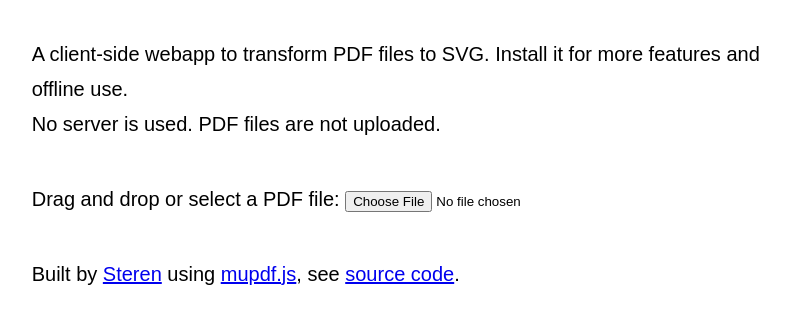
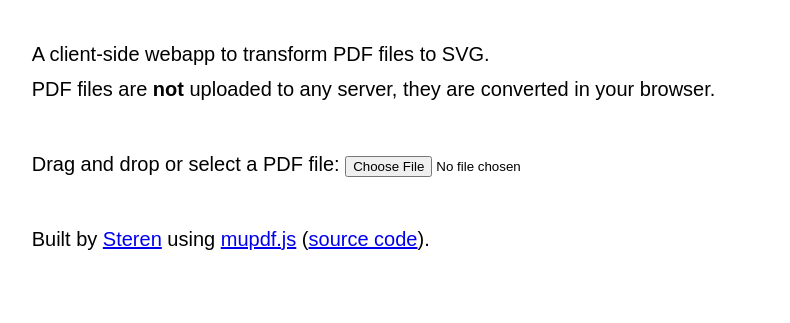
Before and after one commit to client-side-apps/pdf-to-svg, a website: page index.html in a window 1280 px wide. Shown: the part 253-576 px from the top of the page, without its empty margins (227-1017 px from the left). Drawn offline with Linux system fonts and the light colour scheme.

Commit message:
Change landing page copy

```diff
--- a/index.html
+++ b/index.html
@@ -68,8 +68,10 @@
 	<!-- <img src="icon.svg" alt="icon" class="icon"> -->
 	<h1>PDF to SVG</h1>
 	<p>
-	  A client-side webapp to transform PDF files to SVG. Install it for more features and offline use.<br>
-	  No server is used. PDF files are not uploaded.<br>
+	  A client-side webapp to transform PDF files to SVG.<br>
+	  <!-- Install it for more features and offline use.<br> -->
+
+	  PDF files are <b>not</b> uploaded to any server, they are converted in your browser.
   </p>
   </header>
 
@@ -84,7 +86,7 @@
   </main>
 
   <footer>
-	<p>Built by <a href="https://steren.fr">Steren</a> using <a href="https://github.com/ArtifexSoftware/mupdf.js">mupdf.js</a>, see <a href="https://github.com/client-side-apps/pdf-to-svg">source code</a>.</p>
+	<p>Built by <a target="_blank" href="https://steren.fr">Steren</a> using <a target="_blank" href="https://github.com/ArtifexSoftware/mupdf.js">mupdf.js</a> (<a href="https://github.com/client-side-apps/pdf-to-svg">source code</a>).</p>
   </footer>
 
   <script type="module">
```
